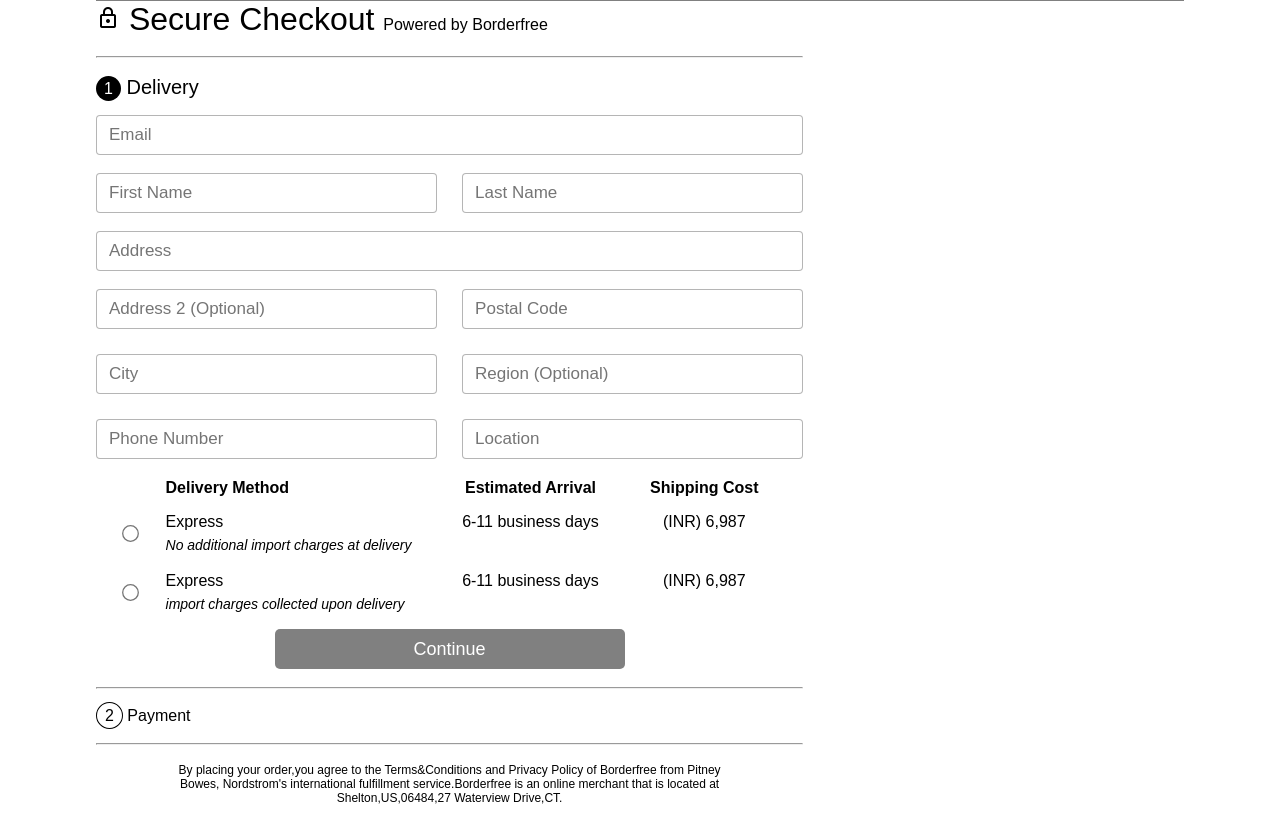
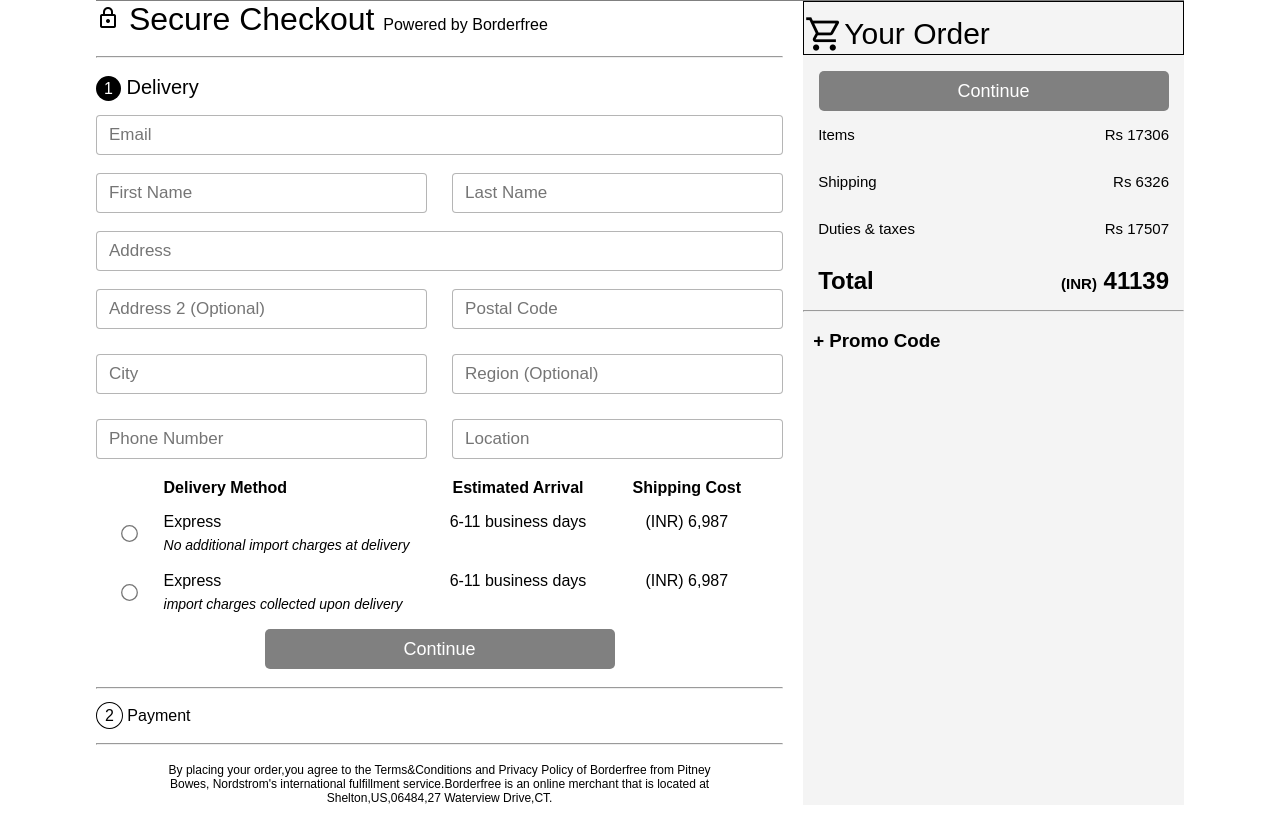
Before and after one commit to Harshal-Jadhav/flaky-touch-8976, a plain HTML site: page checkoutPage1.html in a window 1280 px wide. Drawn offline with nearby package versions, Linux system fonts and the light colour scheme.

Commit message:
Update For Day 3

```diff
--- a/checkoutPage1.html
+++ b/checkoutPage1.html
@@ -72,7 +72,7 @@
                     </div>
                 </div>
             </form>
-            <div id="ctnBtn">
+            <div id="ctnBtn" class="continueBtn">
                 <button>Continue</button>
             </div><br>
             <hr><br>
@@ -87,8 +87,43 @@
                     Waterview Drive,CT.</p>
             </div>
         </div>
-        <div id="order"></div>
+        <div id="order">
+            <h3><span class="material-symbols-outlined">shopping_cart</span> Your Order</h3>
+            <div id="ctnBtn" class="continueBtn">
+                <button>Continue</button>
+            </div>
+            <div>
+                <ul id="cartvalue">
+                    <li>
+                        <p>Items</p>
+                        <p id="totalvalue">Rs 17306</p>
+                    </li>
+                    <li>
+                        <p>Shipping</p>
+                        <p>Rs 6326</p>
+                    </li>
+                    <li>
+                        <p>Duties & taxes</p>
+                        <p>Rs 17507</p>
+                    </li>
+                    <li>
+                        <h2 id="Final">Total</h2>
+                        <h2><small>(INR)</small> 41139</h2>
+                    </li>
+                </ul>
+                <hr>
+            </div><br>
+            <div id="promo">
+                <h3 id="prcheck"><span>+</span> Promo Code</h3>
+                <div id="promocode">
+                    <input type="text" name="promoCode" id="promoCode">
+                    <button>Apply</button>
+                </div>
+            </div>
+        </div>
     </div>
 </body>
 
 </html>
+
+<script src="./scripts/checkoutPage1.js" type="module"></script>
--- /dev/null
+++ b/scripts/checkoutPage1.js
@@ -0,0 +1,10 @@
+document.querySelector('#prcheck').addEventListener('click',toggle)
+
+function toggle(){
+    let x = document.querySelector('#promocode')
+    if(x.style.display=='flex'){
+        x.style.display='none'
+    }else{
+        x.style.display='flex'
+    }
+}
--- a/styles/checkoutPage1.css
+++ b/styles/checkoutPage1.css
@@ -12,6 +12,9 @@
     display: grid;
     grid-template-columns: 65% 35%;
     margin-bottom: 24px;
+}
+#details{
+    padding-right: 20px;
 }
 #details>div>h1{
     font-weight: 100;
@@ -41,7 +44,7 @@
     font-size: 17px;
     outline: none;
 }
-.ipf:focus{
+.ipf:focus,#promocode>input:focus{
     box-shadow: rgba(0, 0, 0, 0.24) 0px 3px 8px;
 }
 #inputForm>div:nth-child(4),#inputForm>div:nth-child(9){
@@ -113,3 +116,60 @@
     text-align: center;
     font-size: 12px;
 }
+#order{
+    background-color: #f4f4f4;
+}
+#order>h3{
+    border: 1px solid;
+    display: flex;
+    align-items: center;
+    font-size: 30px;
+    font-weight: 100;
+    padding-top: 12px;
+}
+#order>h3>span{
+    font-size: 40px;
+}
+#Final+h2>small{
+    font-size: 15px;
+    font-weight: 600;
+}
+#cartvalue{
+    list-style: none;
+}
+#cartvalue>li{
+    display: flex;
+    justify-content: space-between;
+    padding: 15px 15px;
+}
+#cartvalue>li:not(:last-child){
+    font-weight: 100;
+    font-size: 15px;
+}
+#prcheck{
+    cursor: pointer;
+    padding-left: 10px;
+}
+#promocode{
+    display: none;
+    padding-left: 20px;
+    margin-top: 10px;
+    align-items: center;
+    gap: 10px;
+}
+#promocode>input{
+    width: 200px;
+    height: 40px;
+    border: 1px solid rgba(128, 128, 128, 0.581);
+    outline: none;
+    border-radius: 4px;
+}
+#promocode>button{
+    height: 40px;
+    width: 100px;
+    background-color: #2a9dcc;
+    color: white;
+    border: none;
+    border-radius: 5px;
+
+}
```
